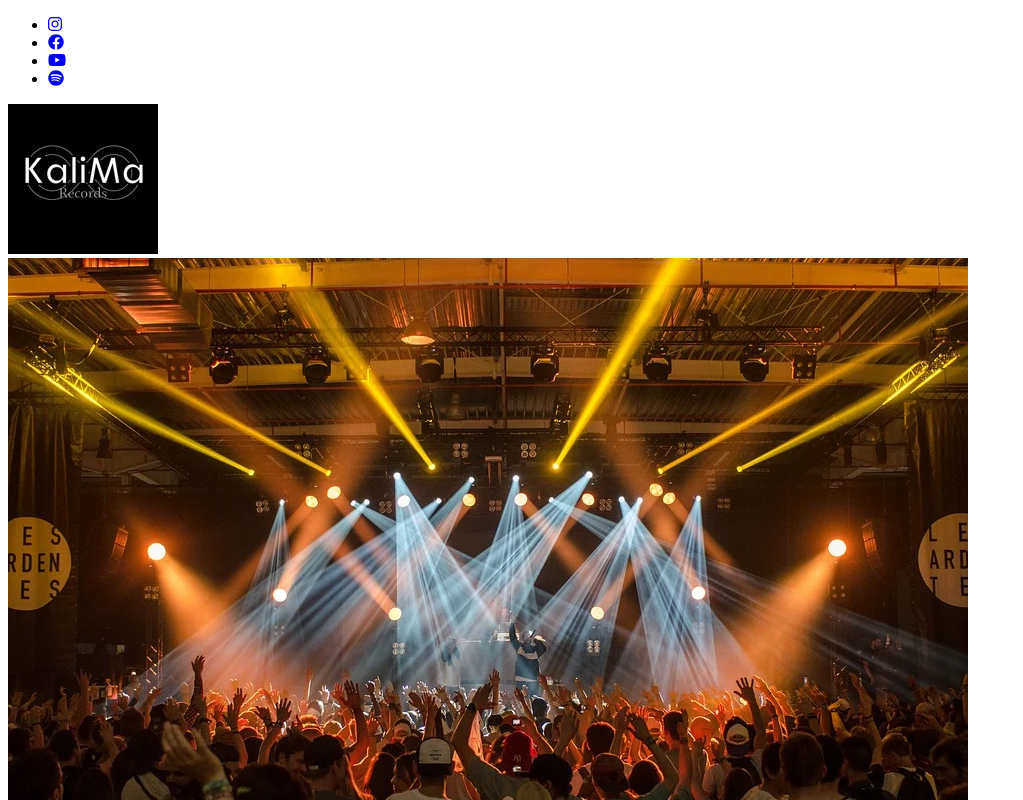
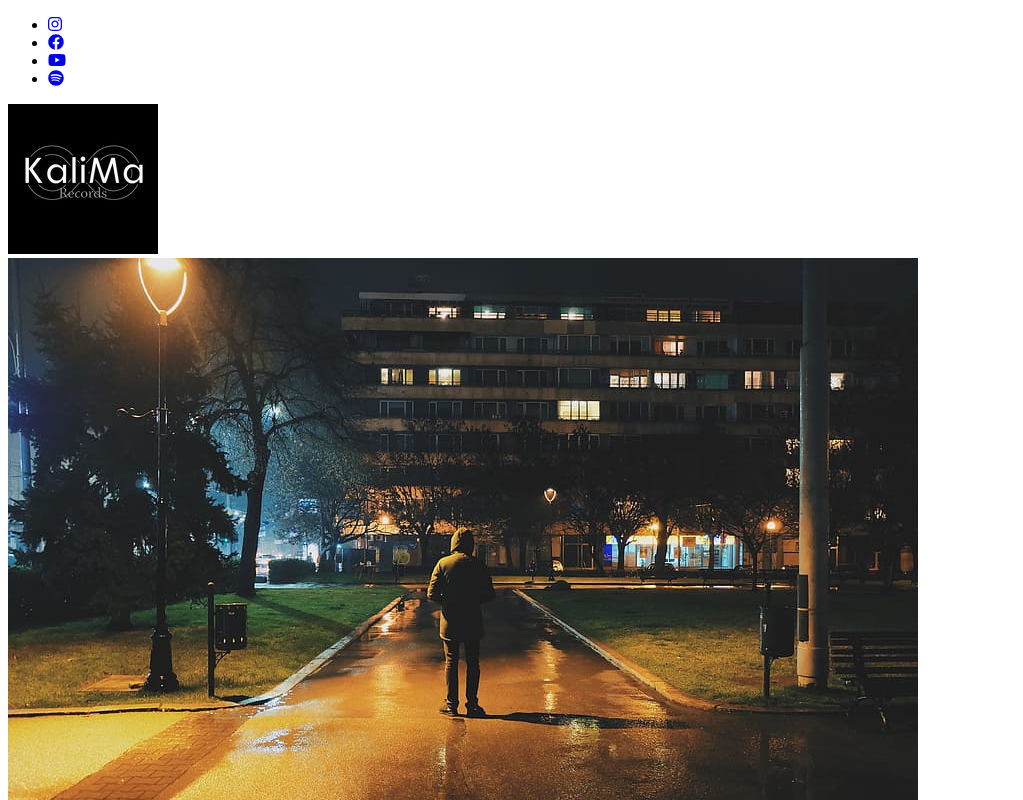
Before and after one commit to mauramro/kalima-site, a Next.js app: page / in a window 1280 px wide. Shown: the top 800 px of the page, without its empty margins (0-1023 px from the left). Built offline with nearby package versions, Linux system fonts and the light colour scheme.

Commit message:
cambio color
se hacen cambios en los colores, fondo de prueba, se quitan las flechas del carusel

```diff
--- a/components/Artistas.js
+++ b/components/Artistas.js
@@ -4,8 +4,7 @@ import artistas from "../testData/artistas";
 
 const Artistas = () => {
   return (
-    <>
-      <h2 className="text-center text-white text-4xl pt-5 mb-2">Artistas</h2>
+    <><h2 className="text-center text-white text-4xl pt-5 mb-2 bg-gray-900">Artistas</h2>
     <div className="flex overflow-x-auto p-5 mb-2 relative">
       {artistas.map((artista) => (
         <Artista
@@ -13,11 +12,9 @@ const Artistas = () => {
           id={artista.id}
           name={artista.name}
           image={artista.image}
-            alt={artista.alt}
-          />
+          alt={artista.alt} />
       ))}
-      </div>
-    </>
+    </div></>
   );
 };
 
--- a/components/Banner.js
+++ b/components/Banner.js
@@ -4,7 +4,7 @@ const Banner = () => {
   return (
     <div>
       <img
-        src="/images/bg-sample.webp"
+        src="/images/person-outdoor-night-park.jpg"
         alt="Banner image"
         className="mx-auto"
       />
--- a/components/DetallesArtista.js
+++ b/components/DetallesArtista.js
@@ -3,7 +3,7 @@ import Link from "next/link";
 
 const DetallesArtista = ({ name, image }) => {
   return (
-    <div className="mx-auto text-center text-white py-5 bg-gradient-to-r from-gray-900 via-gray-700 to-gray-900 px-5">
+    <div className="mx-auto text-center text-white py-5 bg-gray-900">
       <h3 className="mb-4">{name}</h3>
       <img src={`../../images/${image}`} alt="" className="mx-auto" />
       <Link href="/">
--- a/pages/index.js
+++ b/pages/index.js
@@ -12,10 +12,13 @@ export default function Home() {
         <meta name="description" content="Generated by create next app" />
         <link rel="icon" href="/favicon.ico" />
       </Head>
-      <Banner />
-      <Artistas />
-      <Testimonials />
-      <AboutUs />
+
+      <main className="bg-gray-900 px-5">
+        <Banner />
+        <Artistas />
+        <Testimonials />
+        <AboutUs />
+      </main>
     </div>
   );
 }
```
Lines whose indentation alone changed are shown as unchanged.
